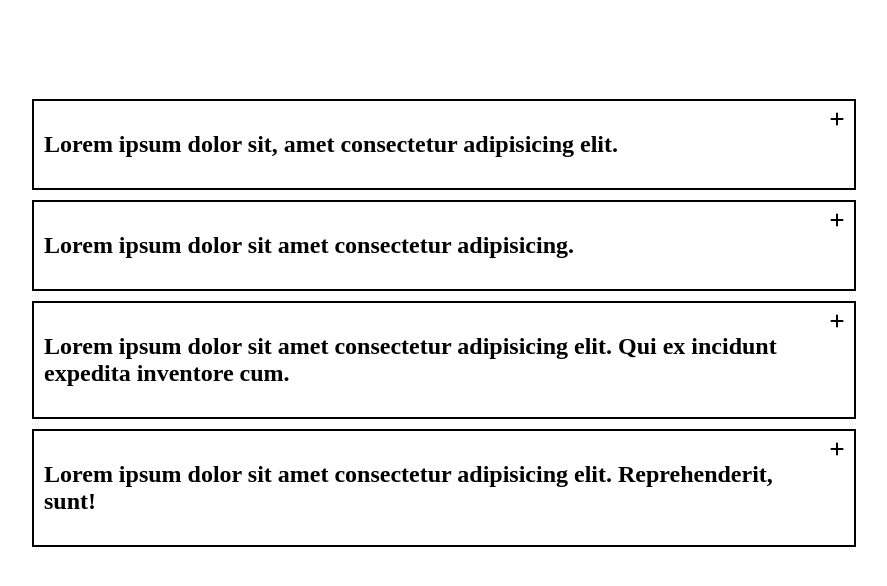
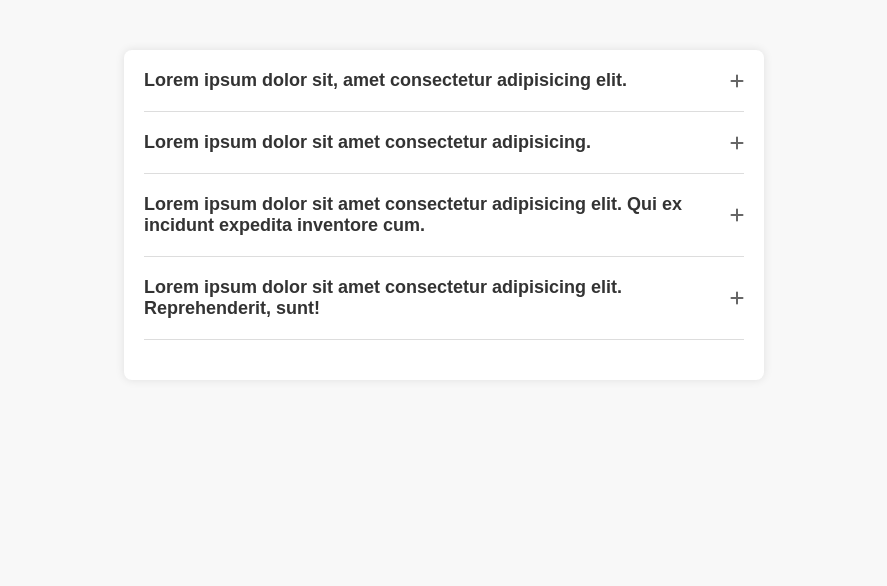
Before and after one commit to oyelestepe/Javascript-practice, a plain HTML site: page FaQ/index.html in a window 1280 px wide. Shown: the whole page, without its empty margins (196-1083 px from the left). Drawn offline with Linux system fonts and the light colour scheme.

Commit message:
style updates

```diff
--- a/FaQ/style.css
+++ b/FaQ/style.css
@@ -1,31 +1,59 @@
 body {
-    display: flex;
-    justify-content: center;
-    align-items: center;
-    height: 80vh;
+    font-family: Arial, sans-serif;
+    margin: 0;
+    padding: 0;
+    background-color: #f8f8f8;
+}
+
+.faq {
+    max-width: 600px;
+    margin: 50px auto;
+    background-color: #fff;
+    box-shadow: 0 0 10px rgba(0, 0, 0, 0.1);
+    border-radius: 8px;
+    padding: 20px;
 }
 
 .question {
-    min-width: 800px;
-    max-width: 800px;
-    margin-bottom: 10px;
-    border: 2px solid black;
-    padding: 10px;
+    margin-bottom: 20px;
+    border-bottom: 1px solid #ddd;
+    padding-bottom: 20px;
+}
+
+.question h2 {
+    font-size: 18px;
+    margin: 0;
     cursor: pointer;
+    color: #333;
 }
 
 .question-container {
     display: flex;
+    align-items: center;
     justify-content: space-between;
 }
 
+
 .answer {
-    font-size: 18px;
+    font-size: 16px;
     max-height: 0;
     overflow: hidden;
     transition: max-height 0.3s ease-in-out;
 }
 
+
+
 .answer.show {
     max-height: 1000px;
 }
+
+
+.fa-plus {
+    color: #666;
+    cursor: pointer;
+}
+
+.fa-minus {
+    color: #666;
+    cursor: pointer;
+}
```
